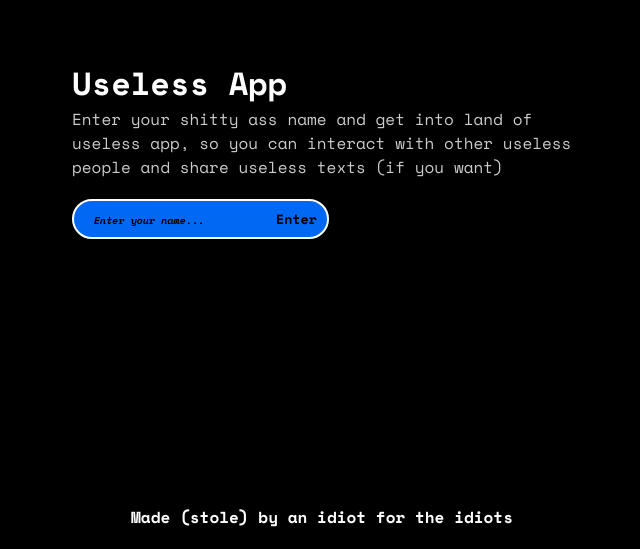
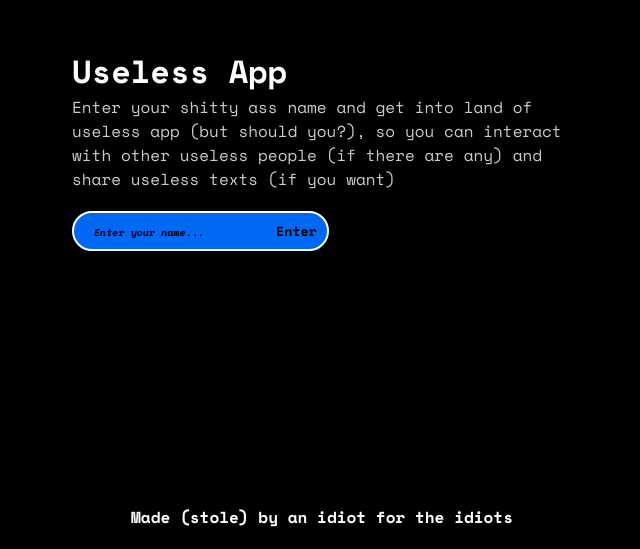
Before and after one commit to bhushan6/client, a React (Create React App) app: page / in a window 1280 px wide. Shown: the part 251-800 px from the top of the page, without its empty margins (318-958 px from the left). Built offline with nearby package versions, Linux system fonts and the light colour scheme.

Commit message:
updated: Subheading

```diff
--- a/src/components/NameInput.jsx
+++ b/src/components/NameInput.jsx
@@ -52,7 +52,14 @@ const NameInput = ({name, setName, setEnter, setColor}) => {
           <h1 style={{color: 'white'}} >
             Useless App
           </h1>
-          <p className='subText' style={{color: 'white', fontWeight: '400 !important'}} >Enter your shitty ass name and get into land of useless app, so you can interact with other useless people and share useless texts (if you want) </p>
+          <p
+            className='subText'
+            style={{color: 'white'}}
+          >
+            Enter your shitty ass name and get into land of useless app (but should you?),
+            so you can interact with other useless people (if there are any)
+            and share useless texts (if you want)
+          </p>
         </div>
         <div
           style={{
```
